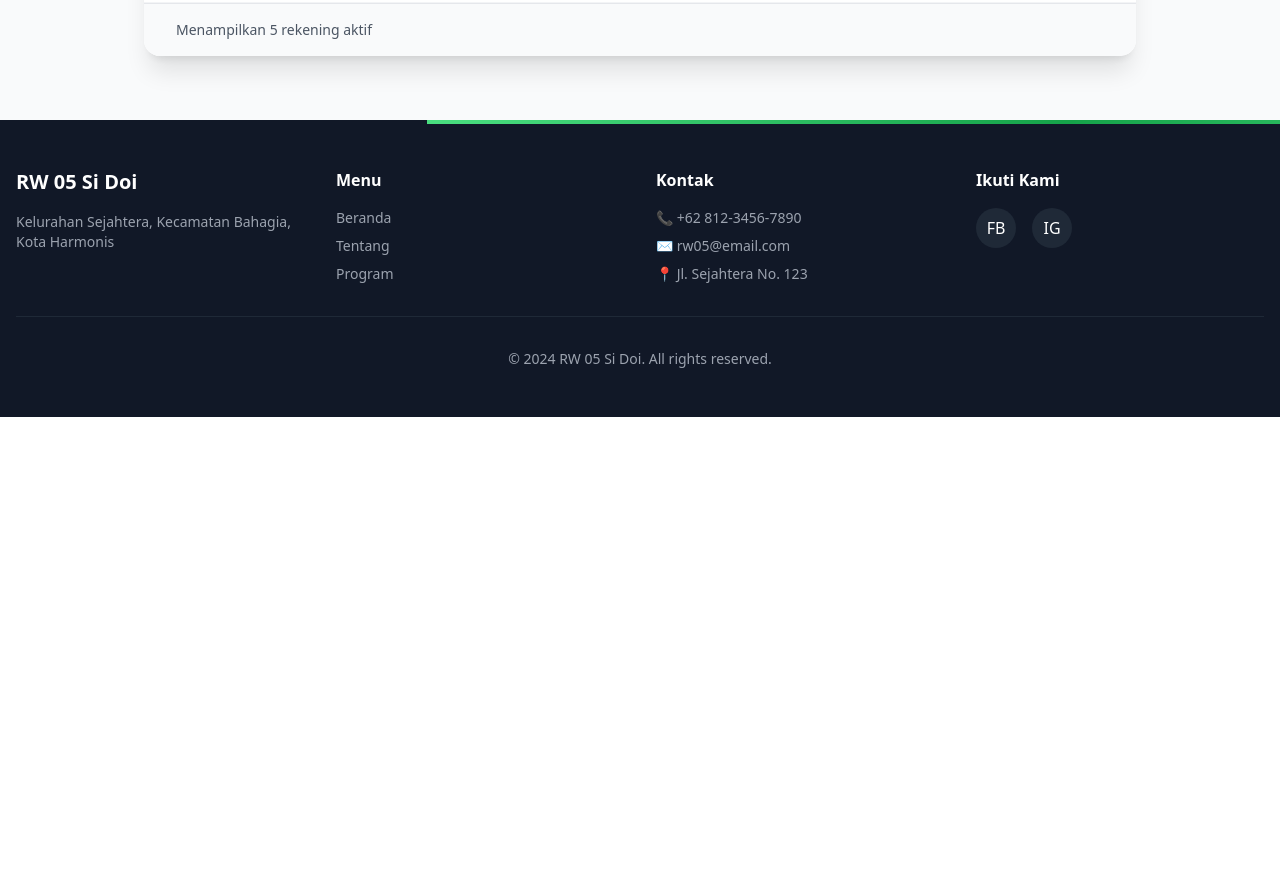
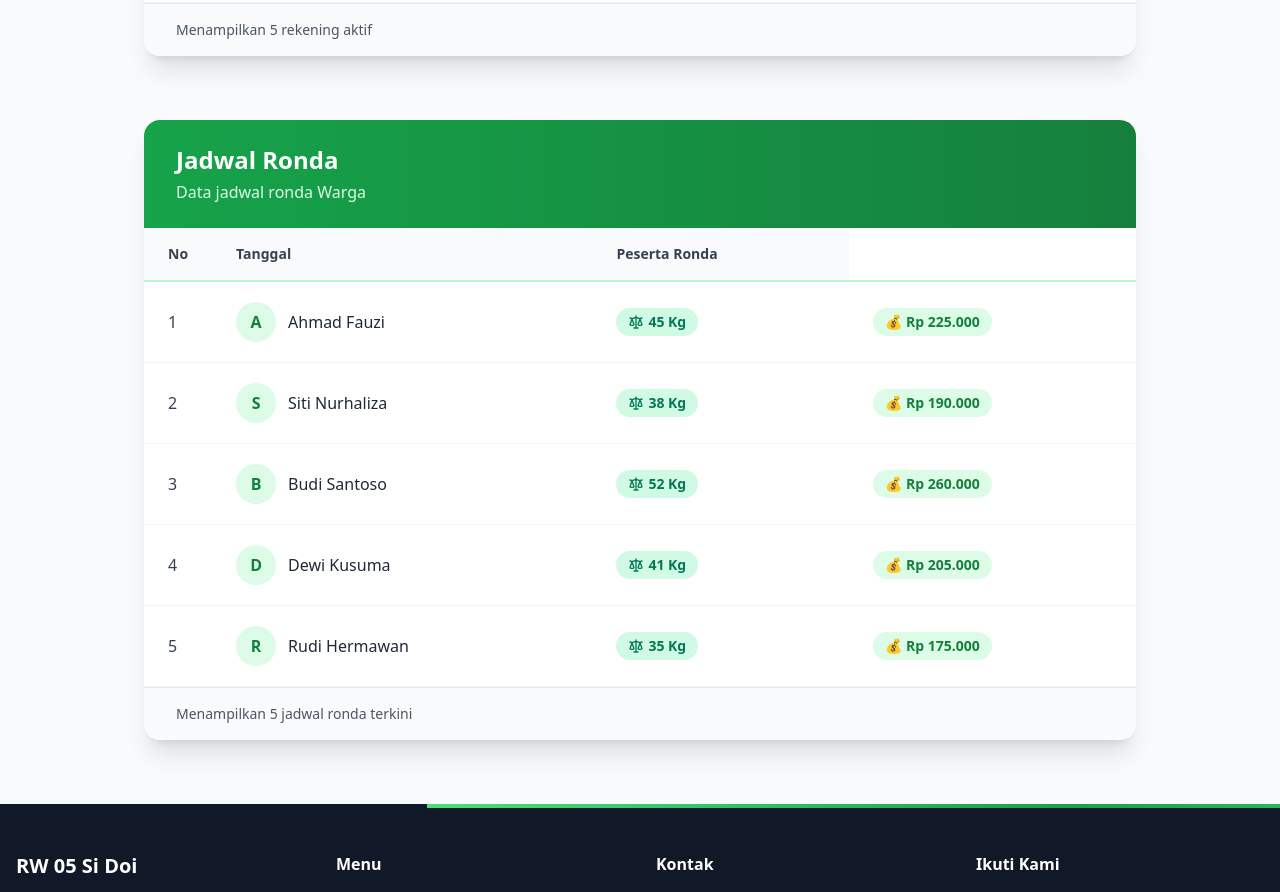
Before and after one commit to agung42lp/DesaPoint, a Vue app: page /#/ in a window 1280 px wide. Shown: the part 4920-5812 px from the top of the page. Before the commit the page ends 5337 px from the top, so only its background shows below. Built offline with nearby package versions, Linux system fonts and the light colour scheme.

Commit message:
update jadwal ronda

```diff
--- a/src/Pages/Home.vue
+++ b/src/Pages/Home.vue
@@ -673,6 +673,67 @@
         </div>
       </section>
 
+      <!-- Bagian tabel jadwal ronda ya guys-->
+      <section class="max-w-5xl mx-auto px-4 mt-12 mb-16 scroll-animate">
+        <div class="bg-white rounded-2xl shadow-xl overflow-hidden">
+          <div class="bg-gradient-to-r from-green-600 to-green-700 px-8 py-6">
+            <h2 class="text-2xl font-bold text-white">Jadwal Ronda </h2>
+            <p class="text-green-100 mt-1">Data jadwal ronda Warga</p>
+          </div>
+
+          <div class="overflow-x-auto">
+            <table class="w-full">
+              <thead>
+                <tr class="bg-gray-50 border-b-2 border-green-200">
+                  <th class="px-6 py-4 text-left text-sm font-semibold text-gray-700 w-16">No</th>
+                  <th class="px-6 py-4 text-left text-sm font-semibold text-gray-700">Tanggal</th>
+                  <th class="px-6 py-4 text-left text-sm font-semibold text-gray-700">Peserta Ronda</th>
+                </tr>
+              </thead>
+              <tbody>
+                <tr
+                  v-for="(item, index) in tableData3"
+                  :key="index"
+                  class="border-b border-gray-100 hover:bg-green-50 transition-all duration-300 cursor-pointer transform hover:scale-[1.01]"
+                  :class="{ 'animate-fadeInUp': true }"
+                  :style="{ animationDelay: `${index * 0.1}s` }">
+
+                  <td class="px-6 py-5 text-gray-700 font-medium">{{ item.no }}</td>
+
+                  <td class="px-6 py-5">
+                    <div class="flex items-center space-x-3">
+                      <div class="w-10 h-10 rounded-full bg-green-100 flex items-center justify-center">
+                        <span class="text-green-700 font-semibold">{{ item.nama.charAt(0) }}</span>
+                      </div>
+                      <span class="text-gray-800 font-medium">{{ item.nama }}</span>
+                    </div>
+                  </td>
+
+                  <td class="px-6 py-5">
+                    <span class="inline-flex items-center px-3 py-1 rounded-full text-sm bg-emerald-100 text-emerald-700 font-semibold">
+                      <svg class="w-4 h-4 mr-1" fill="none" stroke="currentColor" viewBox="0 0 24 24">
+                        <path stroke-linecap="round" stroke-linejoin="round" stroke-width="2" d="M3 6l3 1m0 0l-3 9a5.002 5.002 0 006.001 0M6 7l3 9M6 7l6-2m6 2l3-1m-3 1l-3 9a5.002 5.002 0 006.001 0M18 7l3 9m-3-9l-6-2m0-2v2m0 16V5m0 16H9m3 0h3"/>
+                      </svg>
+                      {{ item.totalSampah }}
+                    </span>
+                  </td>
+
+                  <td class="px-6 py-5">
+                    <span class="inline-flex items-center px-3 py-1 rounded-full text-sm bg-green-100 text-green-700 font-bold">
+                      💰 {{ item.totalUang }}
+                    </span>
+                  </td>
+                </tr>
+              </tbody>
+            </table>
+          </div>
+
+          <div class="bg-gray-50 px-8 py-4 border-t border-gray-200">
+            <p class="text-sm text-gray-600">Menampilkan {{ tableData3.length }} jadwal ronda terkini</p>
+          </div>
+        </div>
+      </section>
+
     <!-- Bagian footer ya guys -->
     <footer class="bg-gray-900 text-white py-12 relative overflow-hidden">
       <div class="absolute top-0 left-0 w-full h-1 bg-gradient-to-r from-green-400 via-green-600 to-green-400 animate-wave"></div>
@@ -932,6 +993,39 @@ const tableData = ref([
 ])
 
 const tableData2 = ref([
+  {
+    no: 1,
+    nama: 'Ahmad Fauzi',
+    totalSampah: '45 Kg',
+    totalUang: 'Rp 225.000'
+  },
+  {
+    no: 2,
+    nama: 'Siti Nurhaliza',
+    totalSampah: '38 Kg',
+    totalUang: 'Rp 190.000'
+  },
+  {
+    no: 3,
+    nama: 'Budi Santoso',
+    totalSampah: '52 Kg',
+    totalUang: 'Rp 260.000'
+  },
+  {
+    no: 4,
+    nama: 'Dewi Kusuma',
+    totalSampah: '41 Kg',
+    totalUang: 'Rp 205.000'
+  },
+  {
+    no: 5,
+    nama: 'Rudi Hermawan',
+    totalSampah: '35 Kg',
+    totalUang: 'Rp 175.000'
+  }
+])
+
+const tableData3 = ref([
   {
     no: 1,
     nama: 'Ahmad Fauzi',
```
Also changed, not shown: 1 other file (tests, documents, lock files or other folders). Lines whose indentation alone changed are shown as unchanged.
